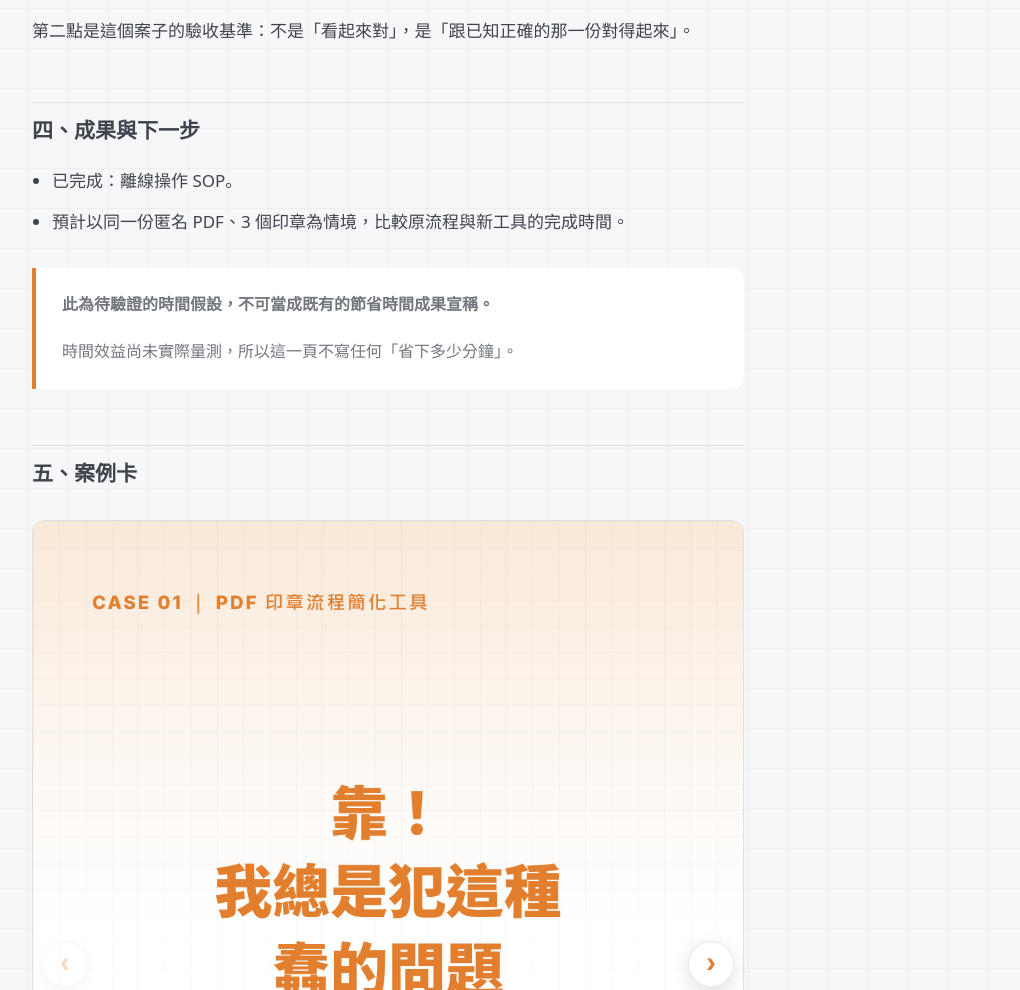
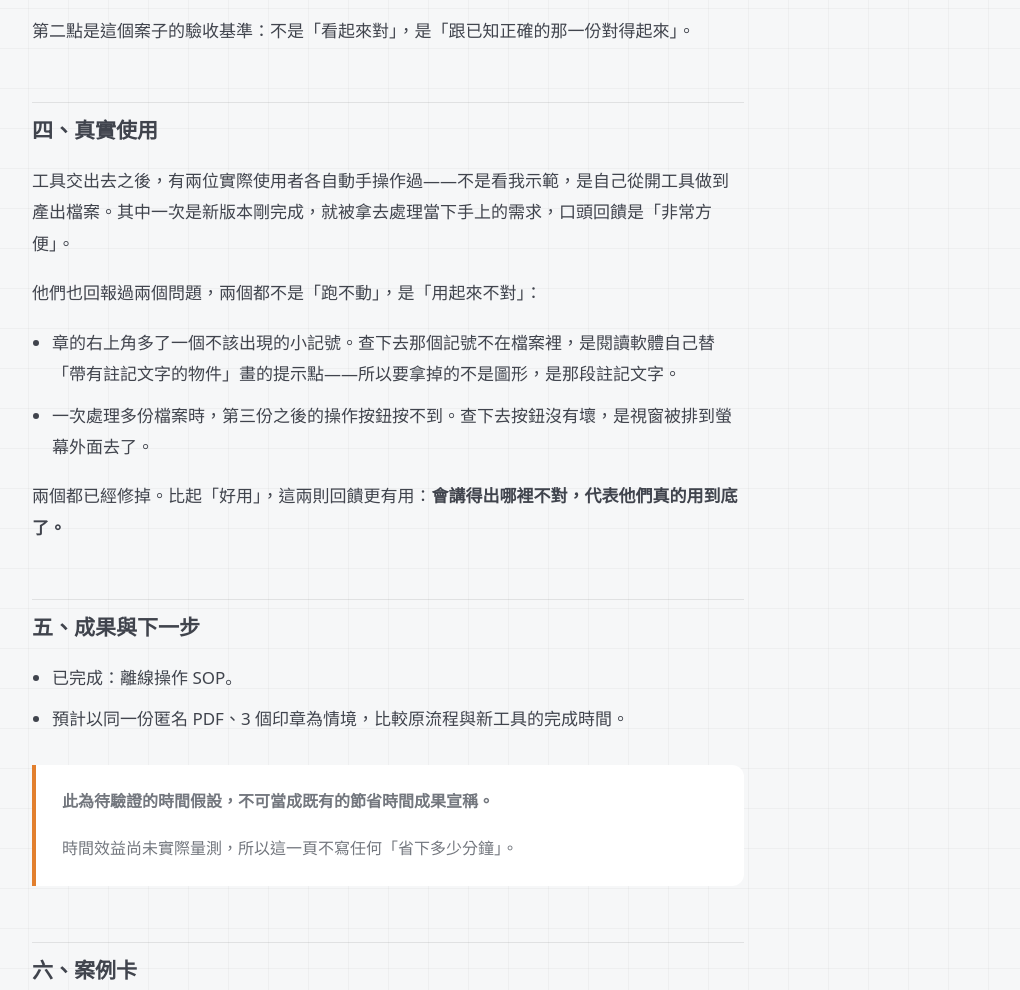
Before and after one commit to zane556659/instrumenta-laboris, a plain HTML site: page pdf-stamp.html in a window 1280 px wide. Shown: the part 1192-2182 px from the top of the page, without its empty margins (252-1272 px from the left). Drawn offline with Linux system fonts and the light colour scheme.

Commit message:
CASE 01 補「四、真實使用」段
兩位實際使用者實際操作過的紀錄，以及他們回報的兩個問題
（章的小記號、多份時按鈕按不到）與各自的真正成因。
原本的四、五順延成五、六。

身分一律寫成「實際使用者」，不出現公司內部身分（2026-08-04 定的公開邊界）。

Co-Authored-By: Claude Opus 5 <noreply@anthropic.com>

```diff
--- a/pdf-stamp.html
+++ b/pdf-stamp.html
@@ -57,7 +57,19 @@
   </ul>
   <p>第二點是這個案子的驗收基準：不是「看起來對」，是「跟已知正確的那一份對得起來」。</p>
 
-  <h2>四、成果與下一步</h2>
+  <h2>四、真實使用</h2>
+
+  <p>工具交出去之後，有兩位實際使用者各自動手操作過——不是看我示範，是自己從開工具做到產出檔案。其中一次是新版本剛完成，就被拿去處理當下手上的需求，口頭回饋是「非常方便」。</p>
+
+  <p>他們也回報過兩個問題，兩個都不是「跑不動」，是「用起來不對」：</p>
+  <ul>
+    <li>章的右上角多了一個不該出現的小記號。查下去那個記號不在檔案裡，是閱讀軟體自己替「帶有註記文字的物件」畫的提示點——所以要拿掉的不是圖形，是那段註記文字。</li>
+    <li>一次處理多份檔案時，第三份之後的操作按鈕按不到。查下去按鈕沒有壞，是視窗被排到螢幕外面去了。</li>
+  </ul>
+
+  <p>兩個都已經修掉。比起「好用」，這兩則回饋更有用：<strong>會講得出哪裡不對，代表他們真的用到底了。</strong></p>
+
+  <h2>五、成果與下一步</h2>
   <ul>
     <li>已完成：離線操作 SOP。</li>
     <li>預計以同一份匿名 PDF、3 個印章為情境，比較原流程與新工具的完成時間。</li>
@@ -68,7 +80,7 @@
     <p>時間效益尚未實際量測，所以這一頁不寫任何「省下多少分鐘」。</p>
   </div>
 
-  <h2>五、案例卡</h2>
+  <h2>六、案例卡</h2>
 
   <div class="carousel" id="cardDeck">
     <div class="carousel-frame">
```
